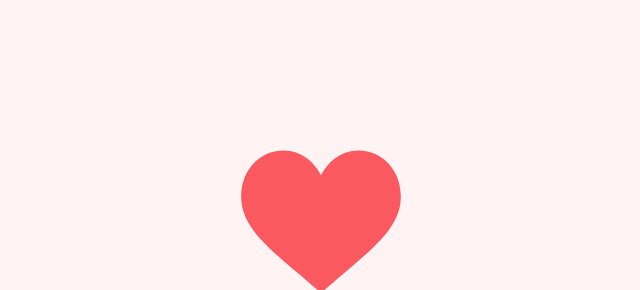
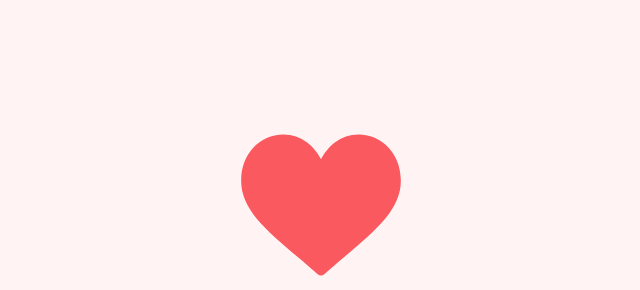
Before and after one commit to ferdousmikdad/press-my-heart, a plain HTML site: page index.html in a window 1280 px wide. Shown: the part 155-445 px from the top of the page, without its empty margins (319-959 px from the left). Drawn offline with Linux system fonts and the light colour scheme; a web font is replaced by a local one.

Commit message:
Update style.css
Just change image 47% to 45%

```diff
--- a/CSS/style.css
+++ b/CSS/style.css
@@ -8,7 +8,7 @@ body{
     cursor: pointer;
     transition: .5s ease-in-out;
     position: absolute;
-    top: 47%;
+    top: 45%;
     left: 50%;
     transform: translate(-50%, -50%);
     text-align: center;
```
